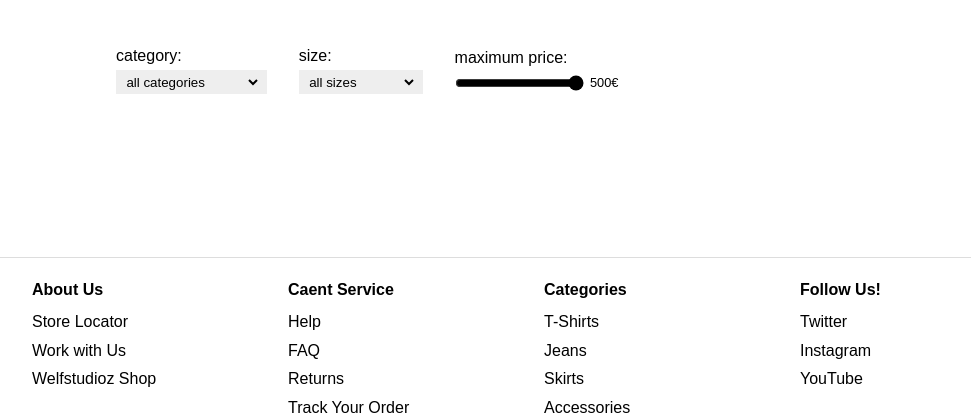
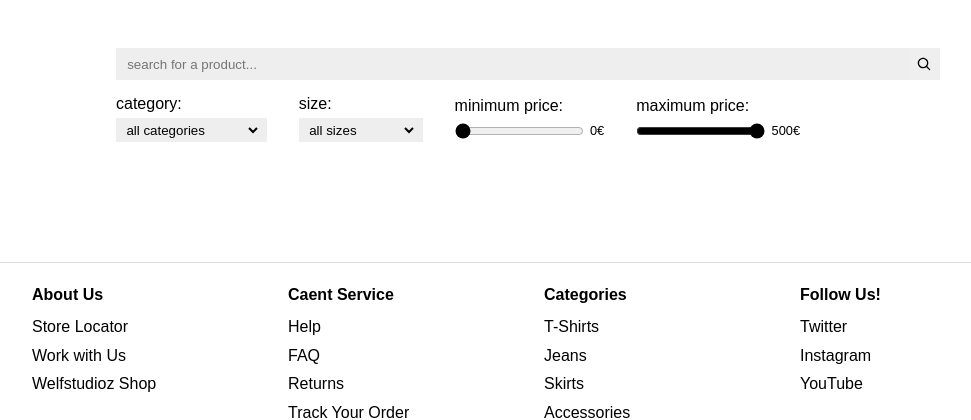
Before and after one commit to babyoumine/gip-wolfstudioz, a PHP site: page /shop.php in a window 1280 px wide. Shown: the part 83-503 px from the top of the page, without its empty margins (112-1083 px from the left). Run offline with PHP 8.4, Linux system fonts and the light colour scheme; data that the repository does not hold is empty; some web fonts are replaced.

Commit message:
search and min price

```diff
--- a/root/css/main.css
+++ b/root/css/main.css
@@ -68,6 +68,10 @@ a, a:visited, a:hover, a:active {
 a {
     text-decoration: none;
 }
+input[type="search"]::-webkit-search-decoration,
+input[type="search"]::-webkit-search-cancel-button,
+input[type="search"]::-webkit-search-results-button,
+input[type="search"]::-webkit-search-results-decoration { display: none; }
 body {
     display: flex;
     flex-direction: column;
--- a/root/css/shop.css
+++ b/root/css/shop.css
@@ -7,6 +7,24 @@ main {
     gap: 1rem;
     max-width: 920px;
     width: 100%;
+}
+label[for="search"] {
+    display: flex;
+    flex-direction: row;
+}
+#search {
+    padding: 0rem 0.7rem;
+    width: 100%;
+    background-color: #eeeeee;
+}
+label[for="search"] button {
+    display: flex;
+    background-size: contain;
+    padding: 0.5rem;
+    cursor: pointer;
+}
+label[for="search"] button img {
+    height: 1rem;
 }
 .filters {
     display: flex;
--- a/root/shop.php
+++ b/root/shop.php
@@ -12,7 +12,9 @@
     <?php
         $filters["category"] = isset($_GET["category"]) && $_GET["category"] && $_GET["category"] !== "all" ? $_GET["category"] : null;
         $filters["size"] = isset($_GET["size"]) && $_GET["size"] && $_GET["size"] !== "all" ? $_GET["size"] : null;
-        $price = isset($_GET["price"]) ? floatval($_GET["price"]) : null;
+        $filters["search"] = isset($_GET["search"]) && $_GET["search"] ? $_GET["search"] : "";
+        $minprice = isset($_GET["minprice"]) && $_GET["minprice"] > 0 ? floatval($_GET["minprice"]) : null;
+        $maxprice = isset($_GET["maxprice"]) && $_GET["maxprice"] > 0 ? floatval($_GET["maxprice"]) : null;
 
         $servername = "localhost";
         $username = "root";
@@ -31,8 +33,10 @@
                 WHERE ";
         $categoryQuery = where($filters, 'category');
         $sizeQuery = where($filters, 'size');
-        $priceQuery = (isset($price)) ? " price <= {$price} " : " price >= 0";
-        $sql = implode('', array($sql, $categoryQuery, $sizeQuery, $priceQuery, " GROUP BY p.product_id"));
+        $searchQuery = " name LIKE '%{$filters['search']}%' AND ";
+        $minPriceQuery = (isset($minprice)) ? " price >= {$minprice} AND " : " price >= 0 AND ";
+        $maxPriceQuery = (isset($maxprice)) ? " price <= {$maxprice} " : " price >= 0";
+        $sql = implode('', array($sql, $categoryQuery, $sizeQuery, $searchQuery, $minPriceQuery, $maxPriceQuery, " GROUP BY p.product_id"));
         // echo $sql;
         $result = $connect->query($sql);
 
@@ -44,6 +48,10 @@
         }
     ?>
     <main>
+        <label for="search">
+            <input placeholder="search for a product..." value="<?php echo $filters["search"] ?>" type="search" id="search">
+            <button><img src="../images/search.svg" alt=""></button>
+        </label>
         <div class="filters">
             <label for="category">
                 <span>category:</span>
@@ -66,11 +74,18 @@
                     <option name="large" value="large">large</option>
                 </select>
             </label>
-            <label for="price">
+            <label for="min-price">
+                <span>minimum price:</span>
+                <div class="price-range">
+                    <input id="min-price" type="range" min=1 max=500 value="<?php echo $minprice ? $minprice : "0" ?>">
+                    <span><?php echo $minprice ? $minprice : "0" ?>€</span>
+                </div>
+            </label>
+            <label for="max-price">
                 <span>maximum price:</span>
                 <div class="price-range">
-                    <input id="price" type="range" min=1 max=500 value="<?php echo $price ? $price : "500" ?>">
-                    <span><?php echo $price ? $price : "500" ?>€</span>
+                    <input id="max-price" type="range" min=1 max=500 value="<?php echo $maxprice ? $maxprice : "500" ?>">
+                    <span><?php echo $maxprice ? $maxprice : "500" ?>€</span>
                 </div>
             </label>
         </div>
@@ -82,7 +97,6 @@
                     <img src="./images/products/<?php echo $product[0]; ?>_1.jpg" alt="plant">
                     <div>
                         <span class="product-title"><?php echo $product[1] ?></span>
-                        <!-- <p><?php echo $product[3] ?></p> description not necessary -->
                         <span class="product-price">€<?php echo $product[2] ?></span>
                         <button>Add To Cart</button>
                     </div>
@@ -95,9 +109,25 @@
     <script>
         let searchParams = new URLSearchParams(window.location.search);
 
-        let priceInput = document.querySelector(".filters .price-range input")
-        priceInput.addEventListener("input", (event) => document.querySelector(".filters .price-range span").innerText = `${event.target.value}€`);
-        priceInput.addEventListener("change", (event) => changeSearchParams("price", event.target.value));
+        let searchInput = document.getElementById("search");
+        let searchButton = document.querySelector("label[for=search] button");
+        searchButton.addEventListener("click", () => {
+            changeSearchParams("search", searchInput.value);
+        });
+
+        let maxPriceInput = document.getElementById("max-price")
+        maxPriceInput.addEventListener("input", (event) => {
+            if(parseInt(minPriceInput.value) > parseInt(event.target.value)) return event.target.value = parseInt(minPriceInput.value) + 1;
+            document.querySelector('.filters label[for="max-price"] div span').innerText = `${event.target.value}€`
+        });
+        maxPriceInput.addEventListener("change", (event) => changeSearchParams("maxprice", event.target.value));
+
+        let minPriceInput = document.getElementById("min-price")
+        minPriceInput.addEventListener("input", (event) => {
+            if(parseInt(maxPriceInput.value) < parseInt(event.target.value)) return event.target.value = parseInt(maxPriceInput.value) - 1;
+            document.querySelector('.filters label[for="min-price"] div span').innerText = `${event.target.value}€`
+        });
+        minPriceInput.addEventListener("change", (event) => changeSearchParams("minprice", event.target.value));
 
         let sizeSelect = document.getElementById("size");
         let selectedSize = sizeSelect.querySelector(`option[name=${searchParams.get("size") || "all"}]`);
```
Also changed, not shown: root/css/product.css (+11 -0 lines), root/product.php (+17 -24 lines), root/images/search.svg (added), 8 other files.
